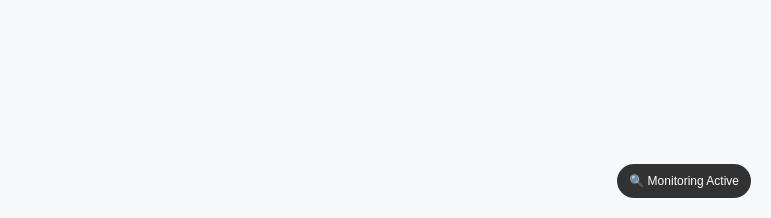
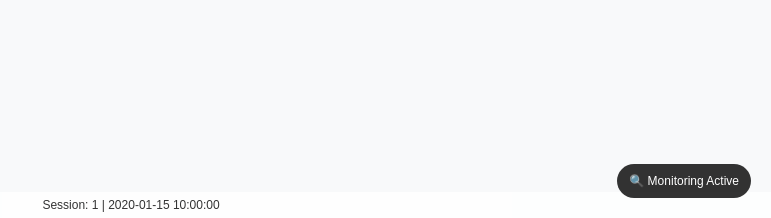
Before and after one commit to Adhi-AWS/watermark, a Flask app: template templates/viewer.html in a window 1280 px wide. Shown: the part 582-800 px from the top of the page, without its empty margins (509-1280 px from the left). Run offline with Flask 3, Linux system fonts and the light colour scheme; the template is opened without the code that fills it: most values are stand-ins (such as "Sample title", 1, 10 or a date in 2020); parts of the project's set-up code (start-up, migrations or seed data) failed here and were passed over.

Commit message:
Add expiring download tokens and accountability banner

```diff
--- a/activity_database.py
+++ b/activity_database.py
@@ -1,8 +1,9 @@
 import sqlite3
 import json
 import os
-from datetime import datetime
+from datetime import datetime, timedelta
 from typing import List, Dict, Optional
+import uuid
 
 class ActivityDatabase:
     def __init__(self, db_path: str = "activity_audit.db"):
@@ -35,6 +36,16 @@ class ActivityDatabase:
         cursor.execute('CREATE INDEX IF NOT EXISTS idx_activity ON activities(activity)')
         cursor.execute('CREATE INDEX IF NOT EXISTS idx_created_date ON activities(created_date)')
         cursor.execute('CREATE INDEX IF NOT EXISTS idx_session_id ON activities(session_id)')
+
+        # Table for download tokens
+        cursor.execute('''
+            CREATE TABLE IF NOT EXISTS download_tokens (
+                token TEXT PRIMARY KEY,
+                file_name TEXT NOT NULL,
+                allowed_email TEXT,
+                expires_at TEXT NOT NULL
+            )
+        ''')
 
         conn.commit()
         conn.close()
@@ -178,6 +189,50 @@ class ActivityDatabase:
             'prints': prints
         }
 
+    def create_download_token(self, file_name: str, allowed_email: str = None,
+                               expire_minutes: int = 10) -> str:
+        """Create a download token with expiration"""
+        token = uuid.uuid4().hex
+        expires_at = (datetime.now() + timedelta(minutes=expire_minutes)).isoformat()
+        conn = sqlite3.connect(self.db_path)
+        cursor = conn.cursor()
+        cursor.execute(
+            "INSERT INTO download_tokens (token, file_name, allowed_email, expires_at) VALUES (?, ?, ?, ?)",
+            (token, file_name, allowed_email, expires_at)
+        )
+        conn.commit()
+        conn.close()
+        return token
+
+    def validate_download_token(self, token: str, file_name: str,
+                                user_email: str = None) -> bool:
+        """Validate token against database and expiration"""
+        conn = sqlite3.connect(self.db_path)
+        cursor = conn.cursor()
+        cursor.execute(
+            "SELECT allowed_email, expires_at FROM download_tokens WHERE token = ? AND file_name = ?",
+            (token, file_name)
+        )
+        row = cursor.fetchone()
+        conn.close()
+        if not row:
+            return False
+        allowed_email, expires_at = row
+        if datetime.fromisoformat(expires_at) < datetime.now():
+            return False
+        if allowed_email:
+            if not user_email or allowed_email.lower() != user_email.lower():
+                return False
+        return True
+
+    def revoke_download_token(self, token: str):
+        """Revoke a token after use"""
+        conn = sqlite3.connect(self.db_path)
+        cursor = conn.cursor()
+        cursor.execute("DELETE FROM download_tokens WHERE token = ?", (token,))
+        conn.commit()
+        conn.close()
+
     def migrate_json_logs(self, json_file_path: str):
         """Migrate existing JSON logs to database"""
         if not os.path.exists(json_file_path):
--- a/app.py
+++ b/app.py
@@ -172,7 +172,8 @@ def view_file(filename):
         return render_template('viewer.html',
                              filename=filename,
                              excel_data=excel_data_json,
-                             session_id=session['session_id'])
+                             session_id=session['session_id'],
+                             timestamp=datetime.now().strftime('%Y-%m-%d %H:%M:%S'))
 
     except Exception as e:
         log_activity(session['session_id'], 'FILE_ERROR', filename, {'error': str(e)})
@@ -233,11 +234,27 @@ def admin_logs():
     """View activity logs (admin only)"""
     return render_template('admin.html', logs=activity_logs)
 
+@app.route('/generate-token/<filename>')
+def generate_token(filename):
+    """Generate a temporary download token"""
+    if 'session_id' not in session:
+        session['session_id'] = generate_session_id()
+    email = request.args.get('email')
+    token = db.create_download_token(filename, allowed_email=email)
+    log_activity(session['session_id'], 'TOKEN_GENERATED', filename, {'token': token, 'allowed_email': email})
+    return jsonify({'token': token, 'expires_in_minutes': 10})
+
 @app.route('/download-secure/<filename>')
 def download_secure(filename):
     """Generate encrypted, edit-only Excel file for download"""
     if 'session_id' not in session:
         session['session_id'] = generate_session_id()
+
+    token = request.args.get('token')
+    user_email = request.args.get('email')
+    if not token or not db.validate_download_token(token, filename, user_email):
+        log_activity(session['session_id'], 'DOWNLOAD_UNAUTHORIZED', filename, {'token': token, 'email': user_email})
+        return "Unauthorized or expired token", 403
 
     file_path = os.path.join(EXCEL_FILES_DIR, filename)
 
@@ -303,6 +320,8 @@ def download_secure(filename):
         response.headers['Expires'] = '0'
 
         print(f"DEBUG: Response headers: {dict(response.headers)}")
+
+        db.revoke_download_token(token)
 
         return response
 
--- a/templates/viewer.html
+++ b/templates/viewer.html
@@ -97,6 +97,19 @@
             border-radius: 20px;
             font-size: 12px;
         }
+
+        .accountability-banner {
+            position: fixed;
+            bottom: 0;
+            left: 0;
+            right: 0;
+            background: rgba(255,255,255,0.8);
+            color: #333;
+            text-align: center;
+            font-size: 12px;
+            padding: 4px;
+            pointer-events: none;
+        }
     </style>
 </head>
 <body>
@@ -136,6 +149,10 @@
 
     <div id="sheets-container">
         <!-- Sheet content will be populated by JavaScript -->
+    </div>
+
+    <div class="accountability-banner">
+        Session: {{ session_id }} | {{ timestamp }}
     </div>
 
     <div class="monitoring-status">
@@ -222,7 +239,12 @@
                 filename: filename
             });
 
-            window.location.href = `/download-secure/${filename}`;
+            fetch(`/generate-token/${filename}`)
+                .then(response => response.json())
+                .then(data => {
+                    const token = data.token;
+                    window.location.href = `/download-secure/${filename}?token=${token}`;
+                });
         }
 
         function trackSecurityEvent(eventType, eventData = {}) {
```
